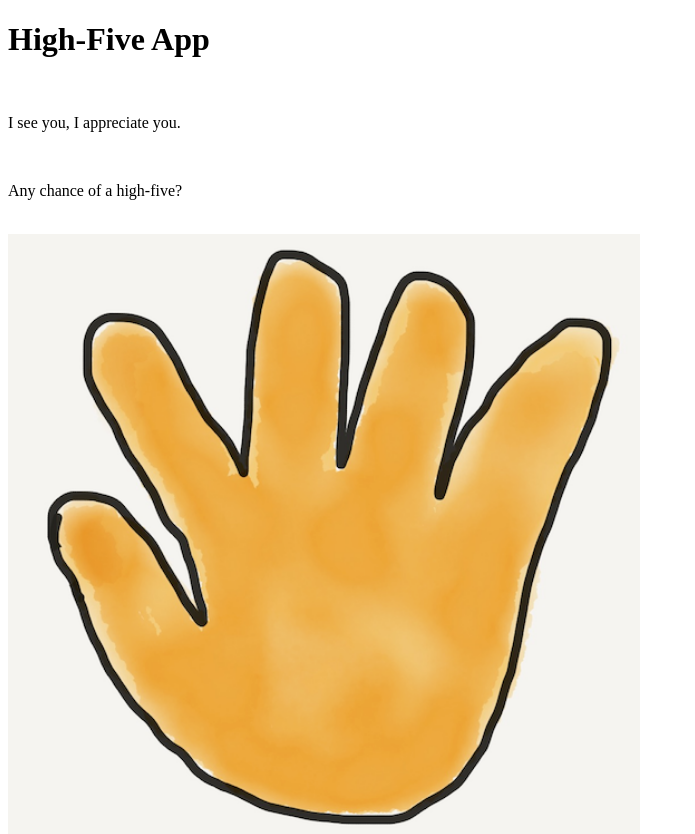
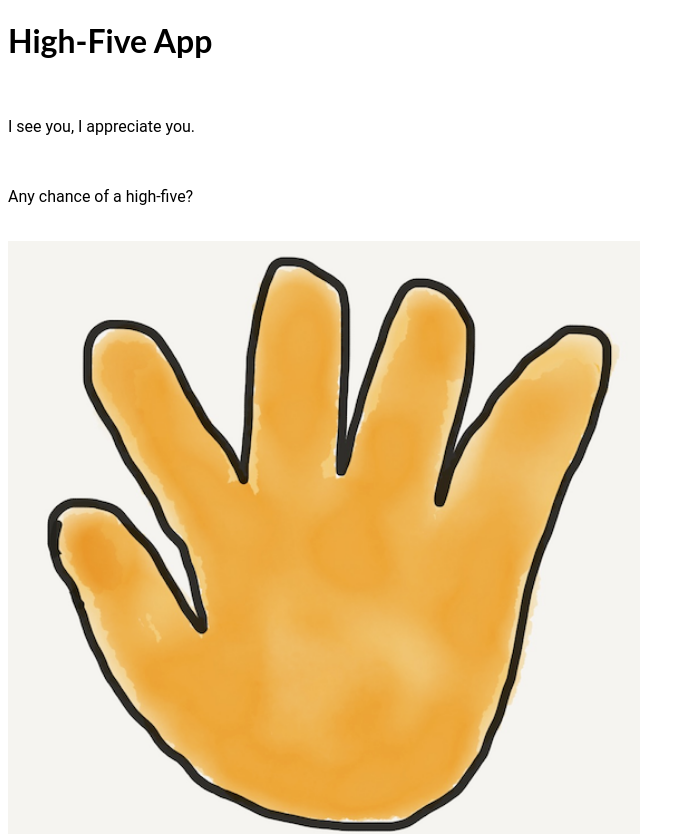
Before and after one commit to mikeonthemike/miniHi5, a plain HTML site: page index.html in a window 1280 px wide. Shown: the top 834 px of the page, without its empty margins (0-695 px from the left). Drawn offline with Linux system fonts and the light colour scheme.

Commit message:
Update styles.css

```diff
--- a/styles.css
+++ b/styles.css
@@ -1,3 +1,14 @@
+body {
+	font-family: 'Roboto', sans-serif;
+}
+
+h1, h2, h3 {
+	font-family: 'Lato', sans-serif;
+}
+
+
+
+
 /* Container needed to position the button. Adjust the width as needed */
 .container {
   position: relative;
```
